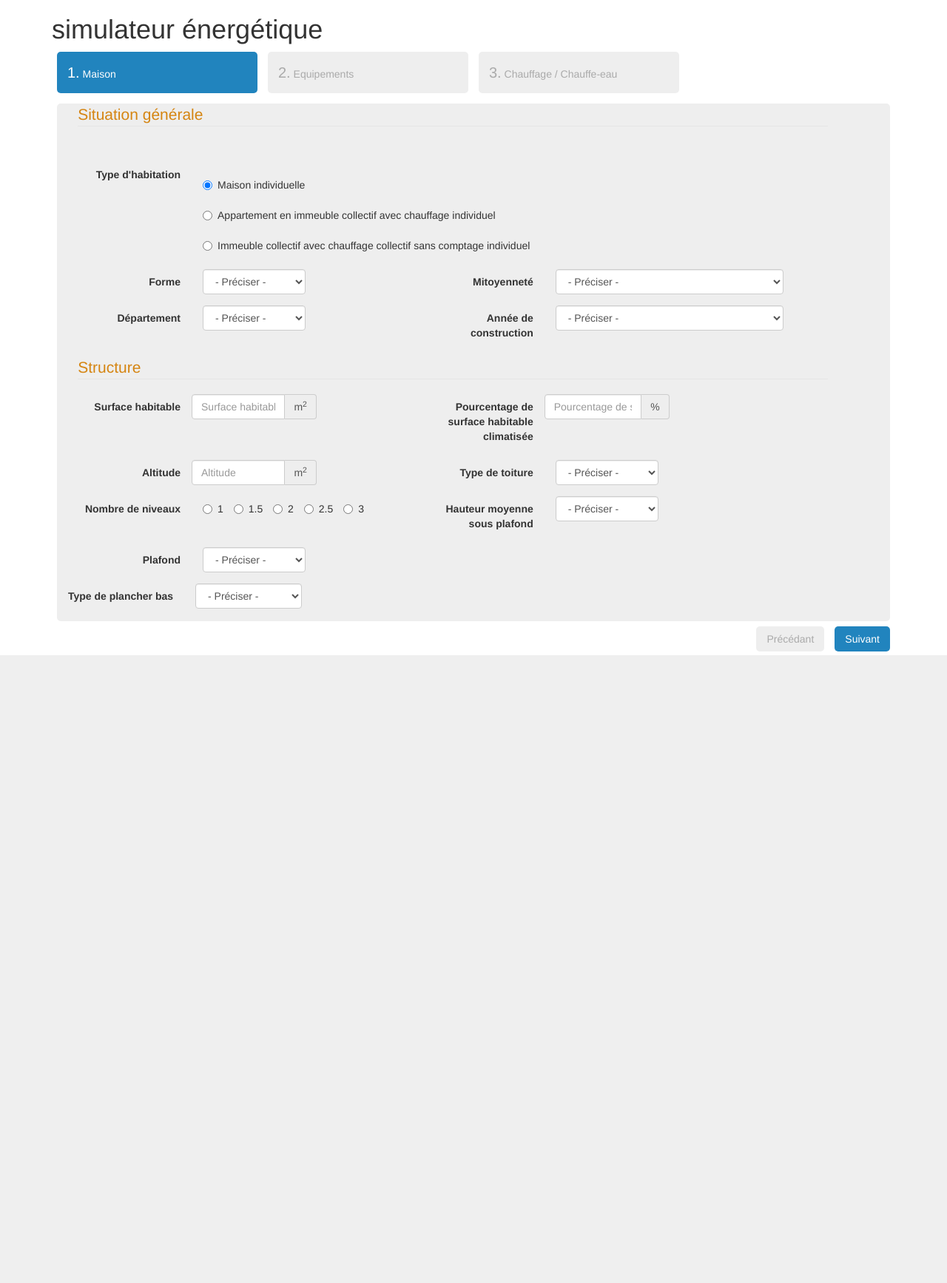
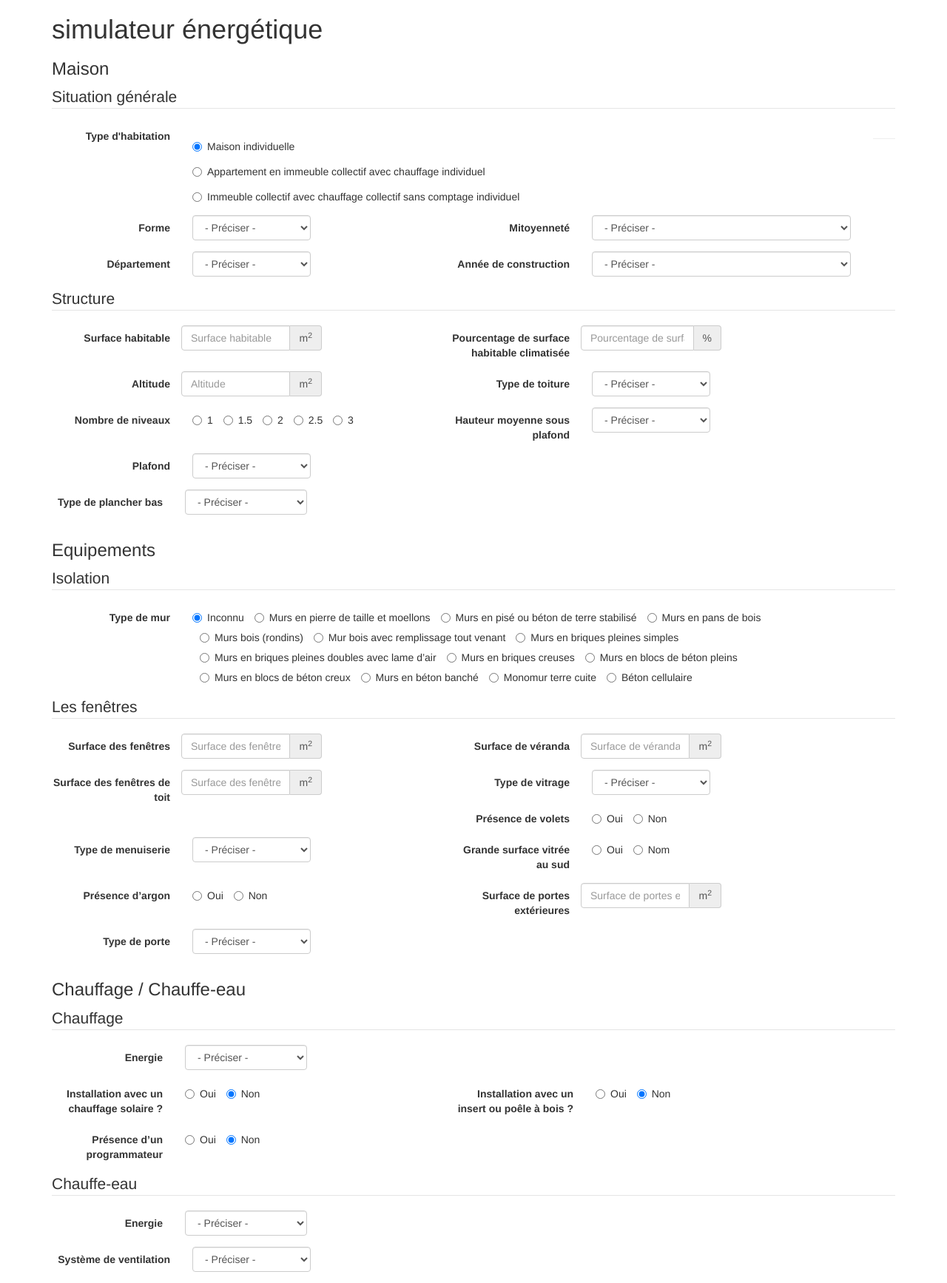
Before and after one commit to anouerH/sim, a CodeIgniter app: page / in a window 1280 px wide. Shown: the whole page at 74% size. Before the commit the page ends 886 px from the top, so only its background shows below. Run offline with CodeIgniter, Linux system fonts and the light colour scheme; data that the repository does not hold is empty; some libraries are stand-ins or nearby versions.

```diff
--- a/application/config/database.php
+++ b/application/config/database.php
@@ -50,8 +50,8 @@ $active_record = TRUE;
 
 $db['default']['hostname'] = 'localhost';
 $db['default']['username'] = 'root';
-$db['default']['password'] = 'sql';
-$db['default']['database'] = 'simulateur2';
+$db['default']['password'] = '';
+$db['default']['database'] = 'simucalc';
 $db['default']['dbdriver'] = 'mysql';
 $db['default']['dbprefix'] = '';
 $db['default']['pconnect'] = TRUE;
--- a/application/controllers/simulateur.php
+++ b/application/controllers/simulateur.php
@@ -544,19 +544,14 @@ class Simulateur extends CI_Controller {
         /*----------------------------------------------------------------*/
 
         $data['ich_id'] =  $ich_id = (isset($_POST['ich'])) ? $_POST['ich'] : 0 ;
+
         $OIch = new Ich_model();
         list($Rg, $Re, $Rd, $Rr) = $OIch->getRow($ich_id);
         $data['Rg'] = $Rg ;
         $data['Re'] = $Re ;
         $data['Rd'] = $Rd ;
         $data['Rr'] = $Rr ;
-        $Pg = 1;
-
-        /*
-         * if($programateur)
-         *      $Pg = 0.97
-         */
-        $data['Pg'] = $Pg ;
+        $data['Pg'] = $Pg = (isset($_POST['programmateur'])) ? $_POST['programmateur'] : 1 ;;
 
         // Calcul $CORCH
         if($Bch < 2000 )
--- a/application/views/simulateur/index.php
+++ b/application/views/simulateur/index.php
@@ -231,7 +231,34 @@
 						</select>
 				</div>
 			</div>
+			<div class="row  clear-div">
+                    <div class="form-group" id="isolation_mur_group" >
+                        <label class="col-sm-4 control-label">Isolation du mur</label>
+                        <div class="col-sm-4">
+                            <label class="radio-inline">
+                              <input type="radio" name="isolation_mur" id="isolation_mur_1" value="1" class="required"> Oui
+                            </label>
+                            <label class="radio-inline">
+                                <input type="radio" name="isolation_mur" id="isolation_mur_0" value="0" checked="checked" class="required"> Non
+                            </label>
+                        </div>
+                    </div>
 
+            </div>
+            <div class="row  clear-div">
+				<div class="form-group" id="risolant_mur_group" >
+					<label class="col-sm-4 control-label">Risolant</label>
+					<div class="col-sm-4 input-group">
+						<input  class="form-control required number" name="risolant_mur" id="risolant_mur" placeholder="Risolant" value="">
+					</div>
+				</div>
+				<div class="form-group" id="epaisseur_mur_group">
+					<label class="col-sm-4 control-label">Epaisseur</label>
+					<div class="col-sm-4 input-group">
+						<input  class="form-control required number" name="epaisseur_mur" id="epaisseur_mur" placeholder="Epaisseur" value="">
+					</div>
+				</div>
+			</div>
             <legend>Les fenêtres</legend>
 
 
@@ -500,6 +527,19 @@
                         </div>
                     </div>
                 </div>
+				<div class="row  clear-div">
+                    <div class="form-group" >
+                        <label class="col-sm-4 control-label">Présence d’un programmateur  </label>
+                        <div class="col-sm-8">
+                            <label class="radio-inline">
+                              <input type="radio" name="programmateur" id="programmateur" value="0.97" class="required"> Oui
+                            </label>
+                            <label class="radio-inline">
+                                <input type="radio" name="programmateur" id="programmateur" value="1" checked="checked" class="required"> Non
+                            </label>
+                        </div>
+                    </div>
+                </div>
                 <legend>Chauffe-eau</legend>
                 <div class="row  clear-div">
                     <div class="form-group ">
--- a/application/views/templates/footer.php
+++ b/application/views/templates/footer.php
@@ -7,7 +7,7 @@
                 <script src="<?php echo base_url('assets/js/modernizr-2.6.2.min.js') ?>"></script>
                 <script src="<?php echo base_url('assets/js/jquery-1.9.1.min.js') ?>"></script>
                 <script src="<?php echo base_url('assets/js/jquery.cookie-1.3.1.js') ?>"></script>
-                <script src="<?php echo base_url('assets/js/jquery.steps.js') ?>"></script>
+                <!--<script src="<?php echo base_url('assets/js/jquery.steps.js') ?>"></script>-->
                 <script src="<?php echo base_url('assets/js/simulateur.js') ?>"></script>
                 <script src="<?php echo base_url('assets/js/jquery.validate.js') ?>"></script>
 
--- a/assets/css/custom.css
+++ b/assets/css/custom.css
@@ -400,7 +400,8 @@ div.form-group{
     width: 100% !important;
 }
 #wall_thickness_group, #basement_form_group, #air_space_group,
-#iecs_group, #ich_group, #ballon_type_group , #veilleuse_group, #accumulation_group
+#iecs_group, #ich_group, #ballon_type_group , #veilleuse_group,
+#accumulation_group, #isolation_mur_group,#risolant_mur_group, #epaisseur_mur_group
 {
     display: none;
 }
--- a/assets/js/simulateur.js
+++ b/assets/js/simulateur.js
@@ -1,11 +1,11 @@
 $( document ).ready(function() {
-    var form = $("#example-advanced-form").show();
+    /* var form = $("#example-advanced-form").show();
 
     form.steps({
         headerTag: "h3",
         bodyTag: "fieldset",
         transitionEffect: "slideLeft",
-        /* Labels */
+        // Labels
         labels: {
             cancel: "Annuler",
             current: "Etape courante:",
@@ -62,18 +62,23 @@ $( document ).ready(function() {
         }
     }).validate({
         //errorClass : 'error clearfix',
-        errorPlacement: function errorPlacement(error, element) {element.parent().after(error); /*element.parent().parent().after(error);*/ },
+        errorPlacement: function errorPlacement(error, element) {element.parent().after(error); },
         rules: {
             confirm: {
                 equalTo: "#password-2"
             }
         }
-    });
+    }); */
 
 
     // get wall_thickness
     $("input[name='wall_material']").change(function() {
         var wall = $(this).val() ;
+		$('#isolation_mur_group').hide("slow");
+		$("#isolation_mur_0").prop("checked", true).trigger('change');
+		if(wall>0){
+			$('#isolation_mur_group').show("slow");
+		}
         $.ajax({
             type: "POST",
             url: "index.php/simulateur/getWallThickness",
@@ -89,7 +94,18 @@ $( document ).ready(function() {
         });
     });
 
-
+    // Show Risolant and Epaisseur if isloation mu is true
+	$("input[name='isolation_mur']").change(function() {
+		var isolation = $(this).val() ;
+		$('#risolant_mur_group').hide("slow");
+		$('#epaisseur_mur_group').hide("slow");
+		$('#risolant_mur').val("");
+		$('#epaisseur_mur').val("");
+		if(isolation > 0){
+			$('#risolant_mur_group').show("slow");
+			$('#epaisseur_mur_group').show("slow");
+		}
+	});
     // get Basement from : Uplancher bas
     $("#CORsol").change(function() {
 
```
Lines whose indentation alone changed are shown as unchanged.
